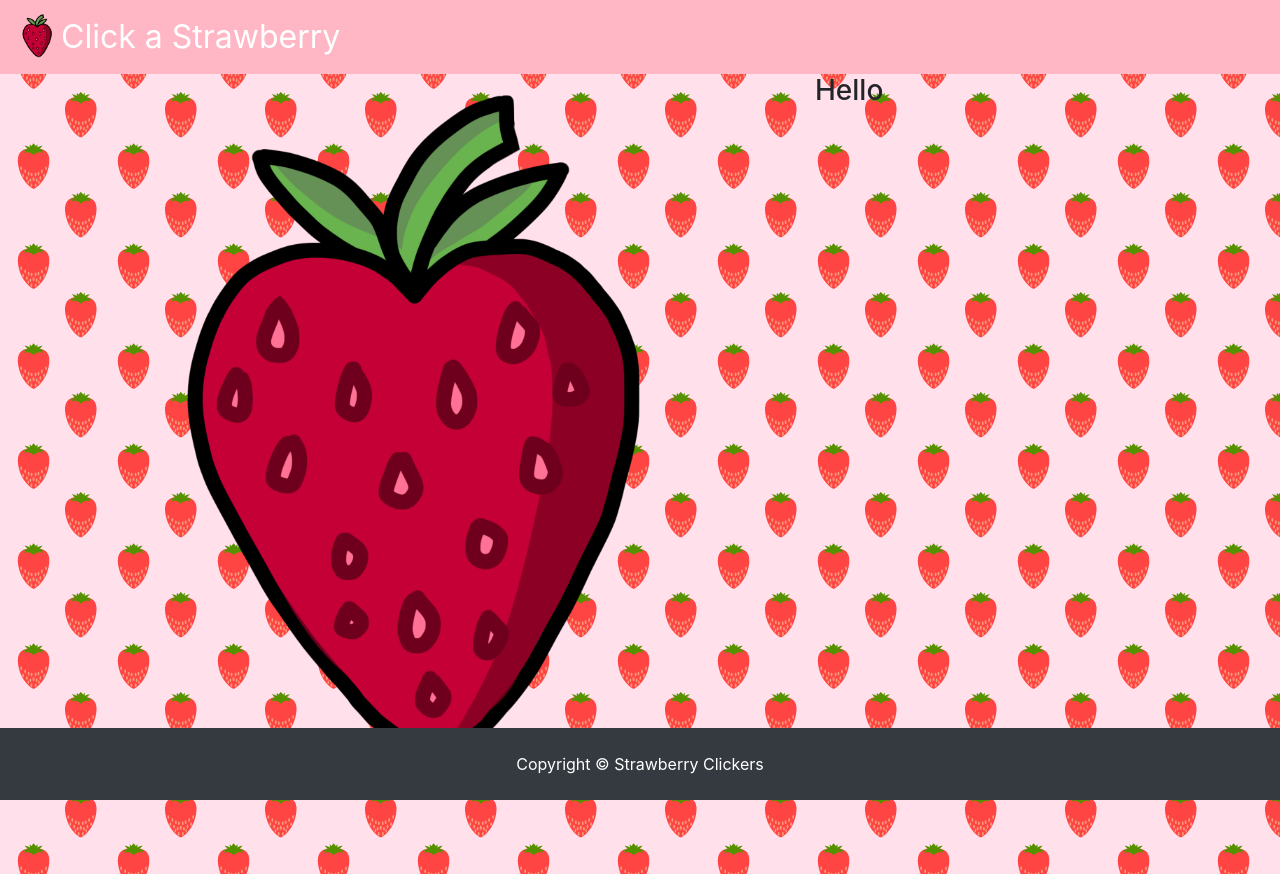
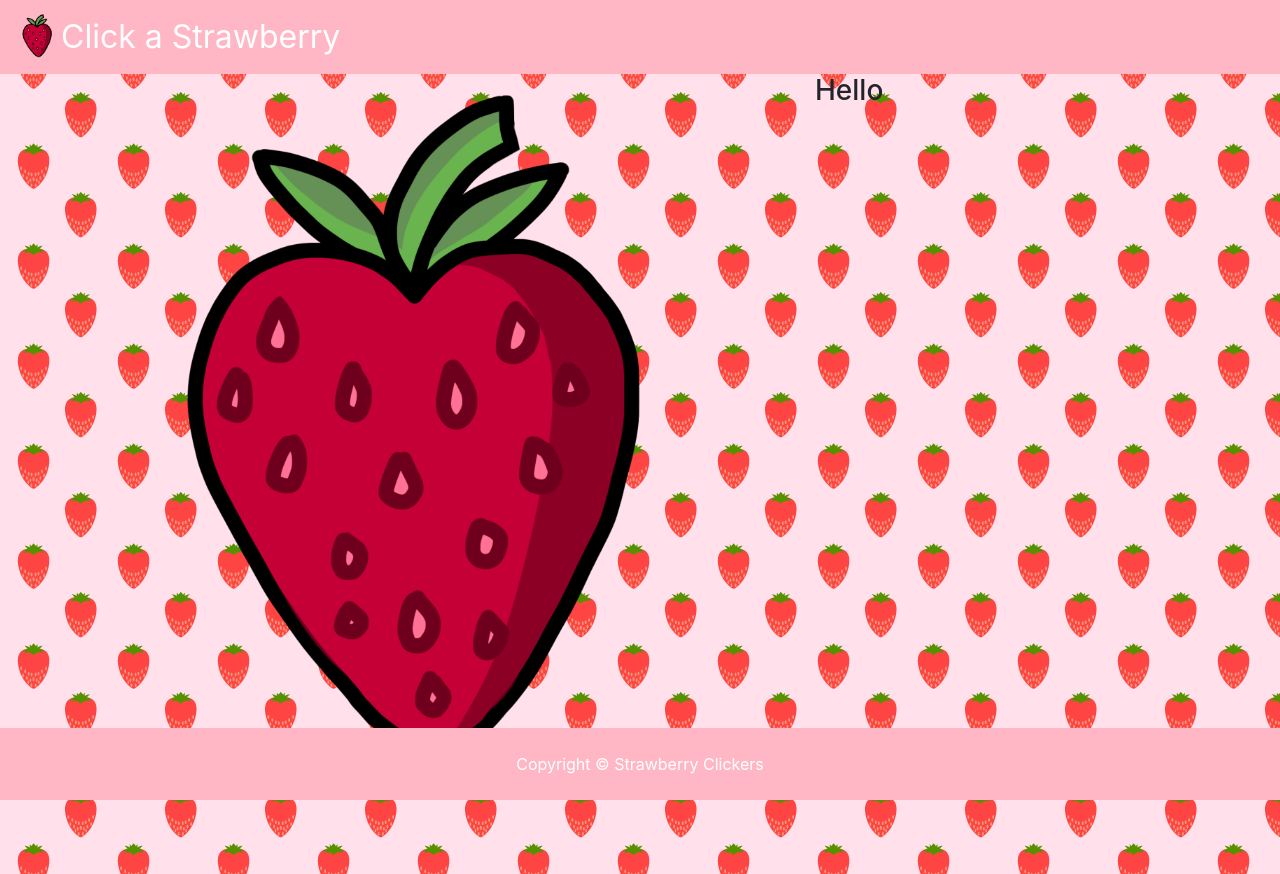
Before and after one commit to ginalamp/Kweens, a React (Create React App) app in the folder strawberry-app/: page / in a window 1280 px wide. Built offline with nearby package versions, Linux system fonts and the light colour scheme.

Commit message:
[Add] Fixed footer colour

```diff
--- a/strawberry-app/src/components/Footer.jsx
+++ b/strawberry-app/src/components/Footer.jsx
@@ -4,7 +4,7 @@ import './footer.css';
 function Footer () {
   return (
     <div className='footer'>
-      <footer className='py-4 bg-dark fixed-bottom'>
+      <footer className='footer_name py-4 bg-pink fixed-bottom'>
         <div className='container'>
           <p className='m-0 text-center text-white'>
             Copyright &copy; Strawberry Clickers
@@ -15,4 +15,4 @@ function Footer () {
   )
 }
 
-export default Footer
+export default Footer;
--- a/strawberry-app/src/components/footer.css
+++ b/strawberry-app/src/components/footer.css
@@ -1,3 +1,3 @@
-.bg-dark {
-    background: #ffb7c5;
+.footer_name {
+    background-color: #ffb7c5;
 }
```
